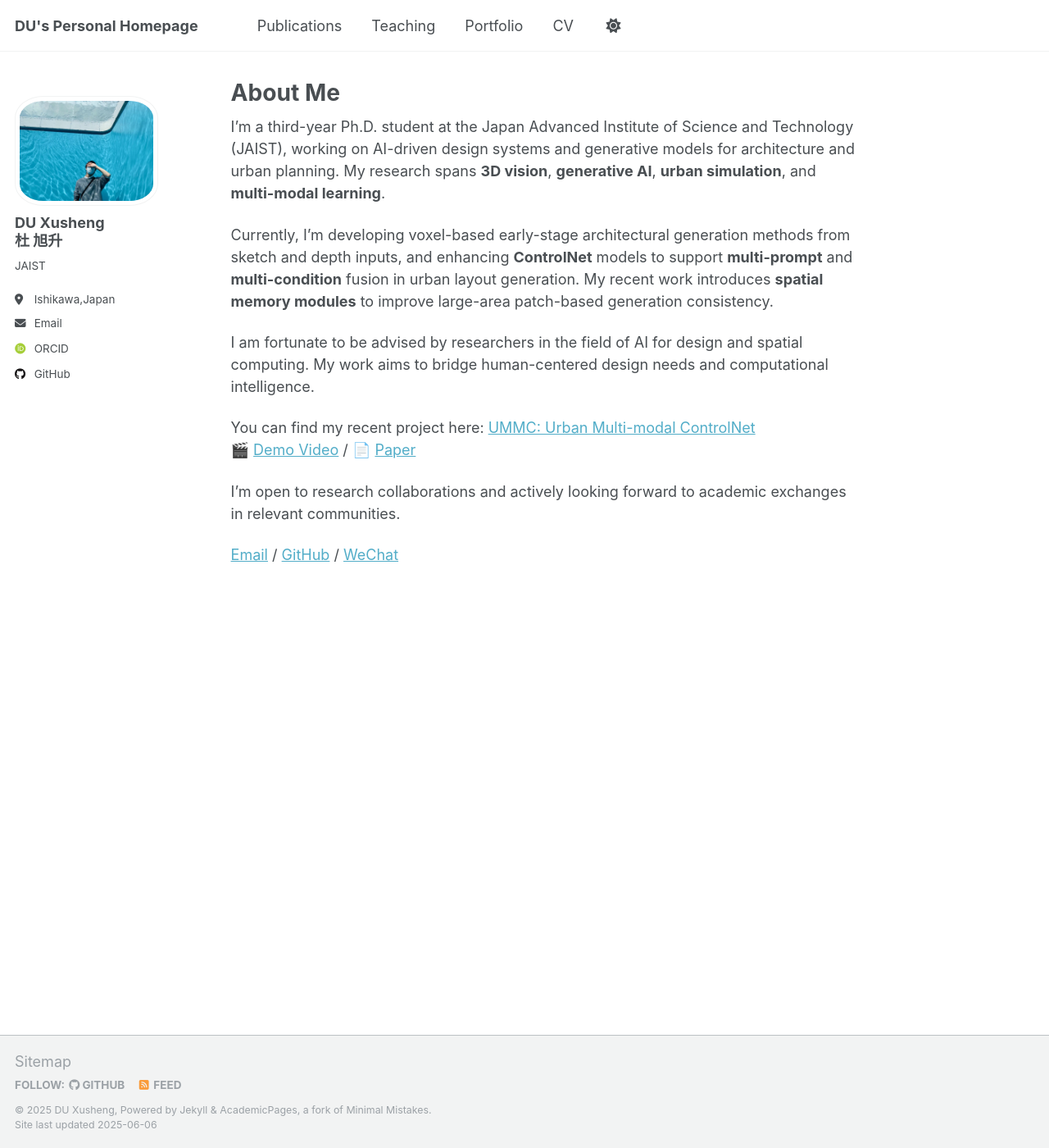
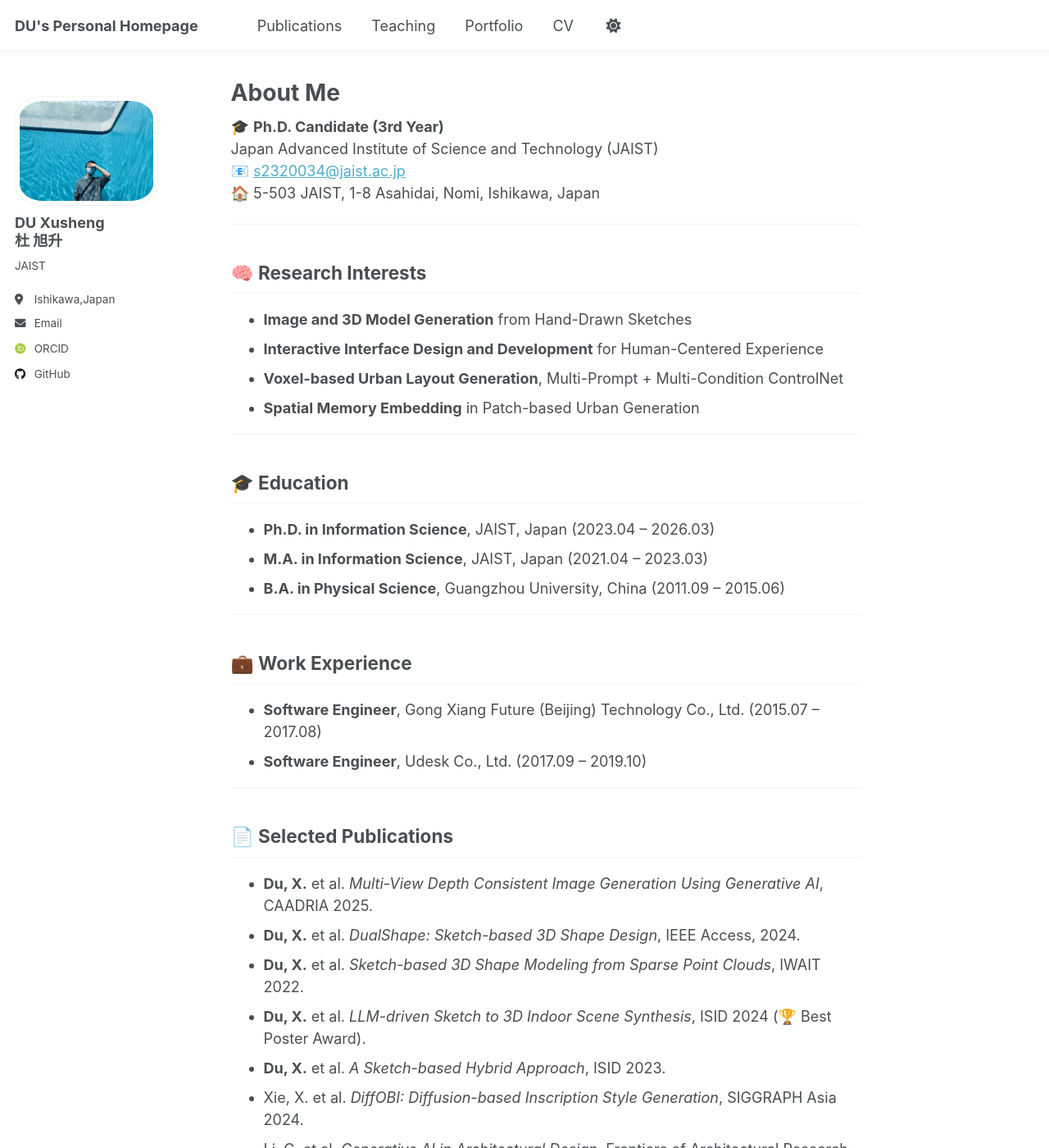
Before and after one commit to ToKyokushou/ToKyokushou.github.io, a Jekyll site: the page built from _pages/about.md, in a window 1280 px wide and 1400 px high. Shown: the whole window at 82% size. Built offline with Jekyll 4.4.1, drawn with Linux system fonts in a browser that asks for light colours; some web fonts are replaced; some of the changed text lies outside the part shown.

Commit message:
Update about.md

```diff
--- a/_pages/about.md
+++ b/_pages/about.md
@@ -8,15 +8,58 @@ redirect_from:
   - /about.html
 ---
 
-I'm a third-year Ph.D. student at the Japan Advanced Institute of Science and Technology (JAIST), working on AI-driven design systems and generative models for architecture and urban planning. My research spans **3D vision**, **generative AI**, **urban simulation**, and **multi-modal learning**.
+🎓 **Ph.D. Candidate (3rd Year)**
+Japan Advanced Institute of Science and Technology (JAIST)
+📧 [s2320034@jaist.ac.jp](mailto:s2320034@jaist.ac.jp)
+🏠 5-503 JAIST, 1-8 Asahidai, Nomi, Ishikawa, Japan
 
-Currently, I'm developing voxel-based early-stage architectural generation methods from sketch and depth inputs, and enhancing **ControlNet** models to support **multi-prompt** and **multi-condition** fusion in urban layout generation. My recent work introduces **spatial memory modules** to improve large-area patch-based generation consistency.
+---
 
-I am fortunate to be advised by researchers in the field of AI for design and spatial computing. My work aims to bridge human-centered design needs and computational intelligence.
+## 🧠 Research Interests
 
-You can find my recent project here: [UMMC: Urban Multi-modal ControlNet](https://github.com/your_project_link)
-🎬 [Demo Video](https://www.youtube.com/your_demo) / 📄 [Paper](https://arxiv.org/your_paper)
+- **Image and 3D Model Generation** from Hand-Drawn Sketches
+- **Interactive Interface Design and Development** for Human-Centered Experience
+- **Voxel-based Urban Layout Generation**, Multi-Prompt + Multi-Condition ControlNet
+- **Spatial Memory Embedding** in Patch-based Urban Generation
 
-I'm open to research collaborations and actively looking forward to academic exchanges in relevant communities.
+---
 
-[Email](mailto:your_email@jaist.ac.jp) / [GitHub](https://github.com/your_github_id) / [WeChat](../images/wechat.jpg)
+## 🎓 Education
+
+- **Ph.D. in Information Science**, JAIST, Japan (2023.04 – 2026.03)
+- **M.A. in Information Science**, JAIST, Japan (2021.04 – 2023.03)
+- **B.A. in Physical Science**, Guangzhou University, China (2011.09 – 2015.06)
+
+---
+
+## 💼 Work Experience
+
+- **Software Engineer**, Gong Xiang Future (Beijing) Technology Co., Ltd. (2015.07 – 2017.08)
+- **Software Engineer**, Udesk Co., Ltd. (2017.09 – 2019.10)
+
+---
+
+## 📄 Selected Publications
+
+- **Du, X.** et al. *Multi-View Depth Consistent Image Generation Using Generative AI*, CAADRIA 2025.
+- **Du, X.** et al. *DualShape: Sketch-based 3D Shape Design*, IEEE Access, 2024.
+- **Du, X.** et al. *Sketch-based 3D Shape Modeling from Sparse Point Clouds*, IWAIT 2022.
+- **Du, X.** et al. *LLM-driven Sketch to 3D Indoor Scene Synthesis*, ISID 2024 (🏆 Best Poster Award).
+- **Du, X.** et al. *A Sketch-based Hybrid Approach*, ISID 2023.
+- Xie, X. et al. *DiffOBI: Diffusion-based Inscription Style Generation*, SIGGRAPH Asia 2024.
+- Li, C. et al. *Generative AI in Architectural Design*, Frontiers of Architectural Research, 2024.
+- Li, S. et al. *Interactive Drawing for Anime Face Sketches*, IEEE Access, 2024.
+
+---
+
+## 🏅 Awards and Honors
+
+- **SPRING Researcher**: 次世代研究員（未来創造イノベーション博士人材支援プログラム）
+- **Best Poster Award**, ISID 2024
+
+---
+
+## 🛠️ Skills
+
+- Programming: `Python`, `JavaScript`, `Vue.js`
+- Design Tools: `Blender`, `HTML/CSS`
```
